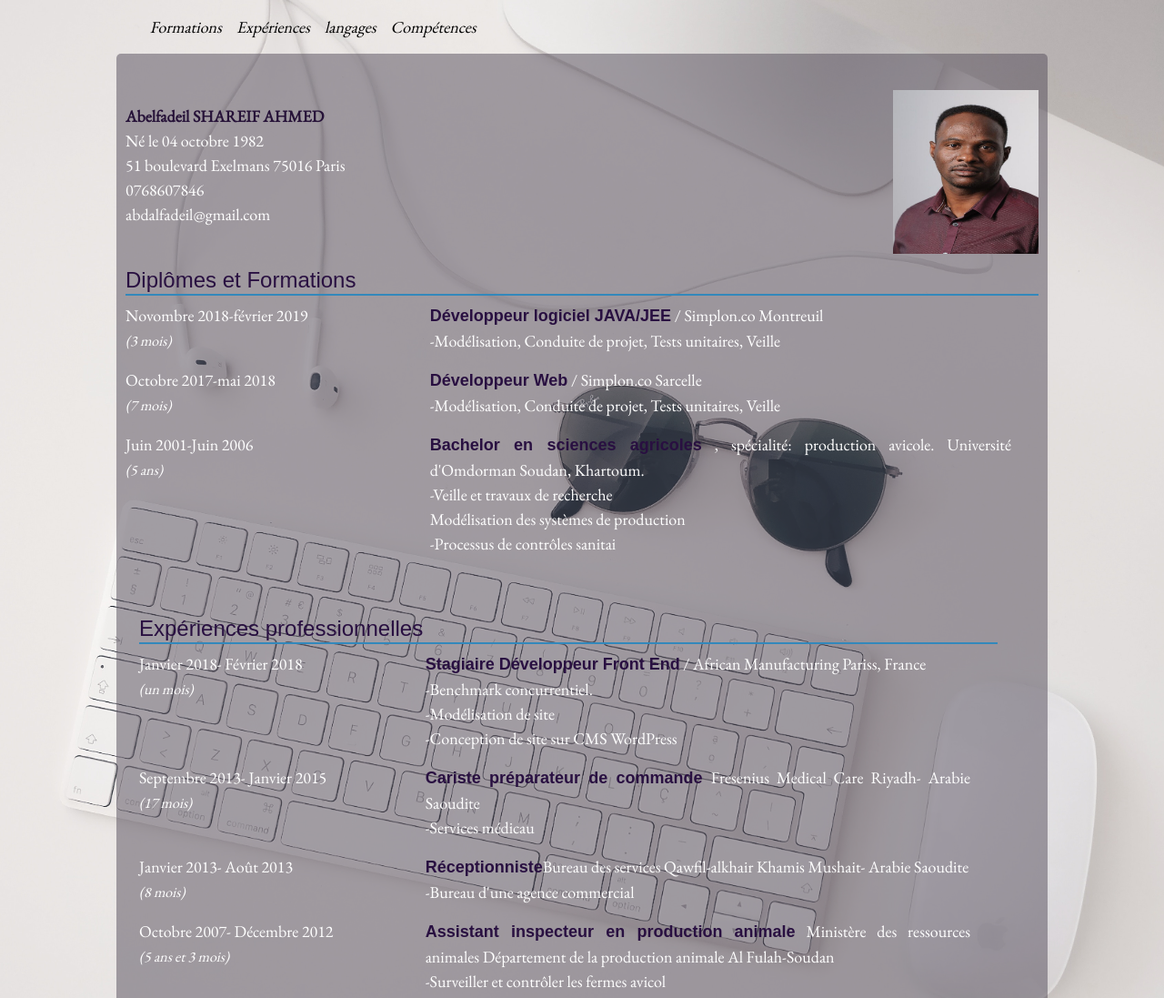
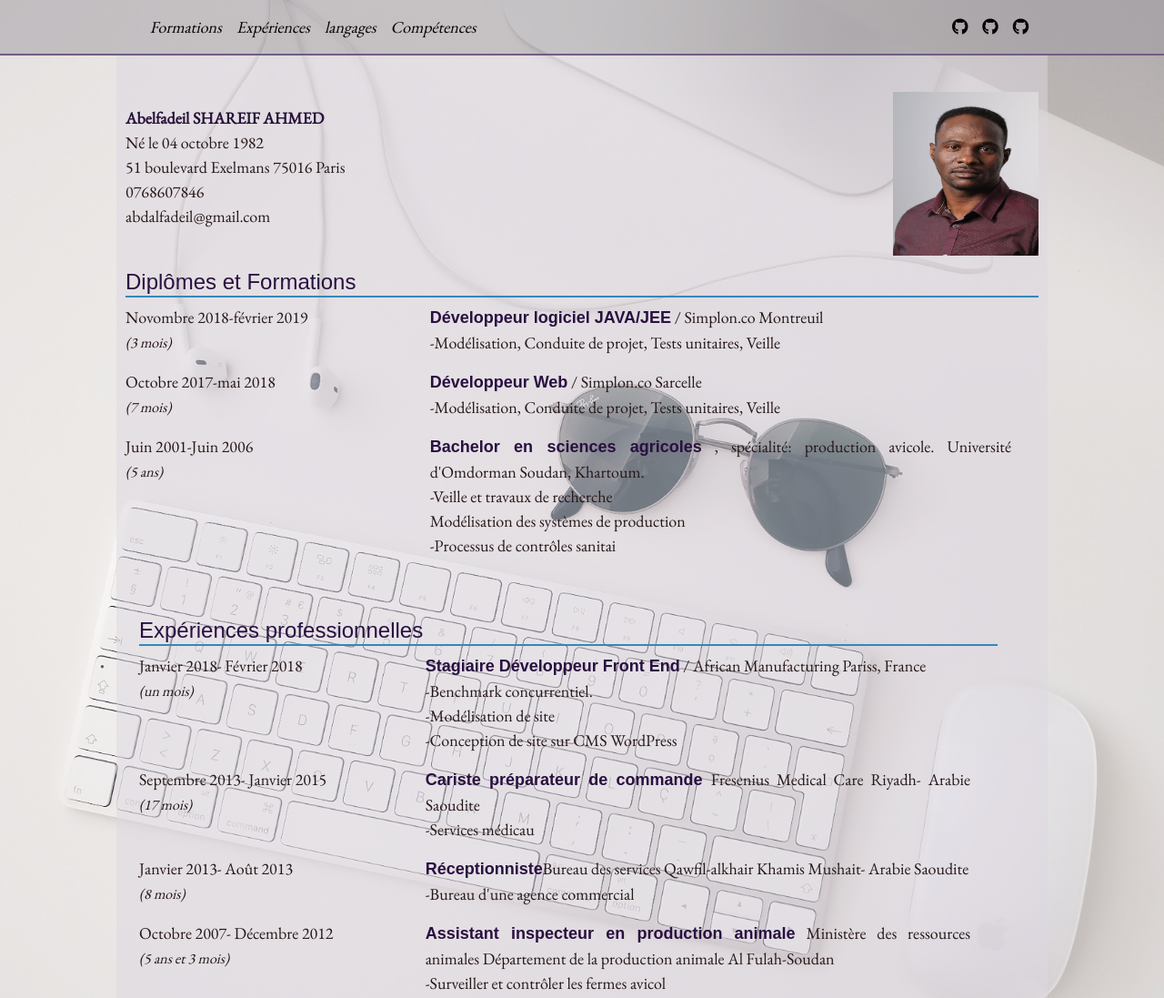
Before and after one commit to ABDELFADEIL/cv, a plain HTML site: page index.html in a window 1280 px wide. Shown: the top 1097 px of the page at 91% size. Drawn offline with nearby package versions, Linux system fonts and the light colour scheme; a web font is replaced by a local one.

Commit message:
modif encore

```diff
--- a/css/style.css
+++ b/css/style.css
@@ -11,9 +11,9 @@ body {
     /* font-family: 'Source sans Pro', Calibri, Tahoma, sans-serif; */
     font-family:'EB Garamond', serif;
     font-size: 16px;
-    background: rgba(84, 77, 90, 0.5);
+    background: rgba(221, 215, 226, 0.5);
     /* border: 0.5px solid rgb(189, 171, 202); */
-    border-radius: 5px;
+    /* border-radius: 5px; */
     padding: 25px;
 
 }
@@ -34,10 +34,12 @@ body {
   }
 
 .navbar {
+    border-bottom: 2px solid rgb(112, 94, 129);
+    background: rgba(159, 156, 161, .50) !important;
 
 }
 p {
-    color: white;
+    color: rgb(37, 23, 23);
     font-size: 18px;
 }
 .violet {
--- a/index.html
+++ b/index.html
@@ -13,7 +13,7 @@
 
   <body>
            <!-- le menu -->
-      <nav class="navbar navbar-expand-lg navbar-light">
+      <nav class="navbar navbar-expand-lg navbar-light bg-secondary">
     <div class="contain d-flex">
           <a class="navbar-brand" href="#"></a>
           <button class="navbar-toggler" type="button" data-toggle="collapse" data-target="#main-navbar" aria-controls="navbarSupportedConten" aria-expanded="false" aria-label="Toggle navigation">
@@ -21,6 +21,7 @@
           </button>
 
           <div class="collapse navbar-collapse" id="main-navbar">
+
             <ul class="navbar-nav mr-auto">
 
               <li class="nav-item">
@@ -37,7 +38,16 @@
                   <a class="nav-link" href="#comp" id="#comp">Compétences</a>
                 </li>
             </ul>
+
           </div>
+
+
+            <ul class="nav navbar-nav mr-auto">
+                <li class="nav-item"><a href="#" class="nav-link"><i class="fab fa-github"></i></a></li>
+                <li class="nav-item"><a href="#" class="nav-link"><i class="fab fa-github"></i></a></li>
+                <li class="nav-item"><a href="#" class="nav-link"><i class="fab fa-github"></i></a></li>
+              </ul>
+
         </div>
         </nav>
 
```
